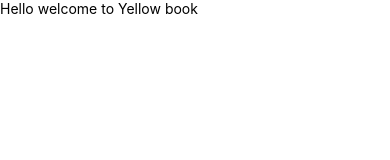
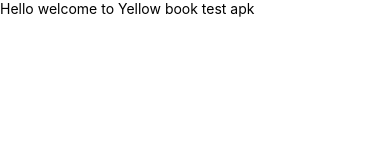
Before and after one commit to Shreyas-Karadiguddi/Yellow-book-android, a React Native app: screen / in a window 390 px wide. Shown: the top 160 px of the page. Built offline with nearby package versions, Linux system fonts and the light colour scheme.

Commit message:
test apk

```diff
--- a/App.jsx
+++ b/App.jsx
@@ -12,7 +12,7 @@ function App() {
   return (
     <View style={styles.container}>
       <StatusBar barStyle={isDarkMode ? 'light-content' : 'dark-content'} />
-      <Text>Hello welcome to Yellow book</Text>
+      <Text>Hello welcome to Yellow book test apk</Text>
     </View>
   );
 }
```
